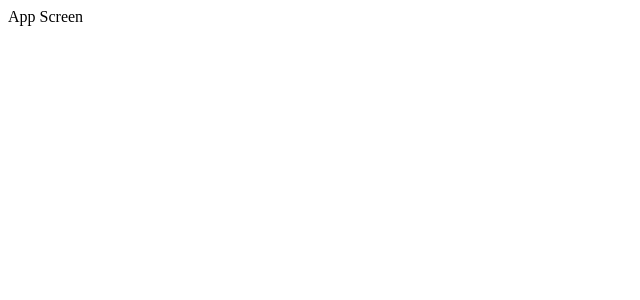
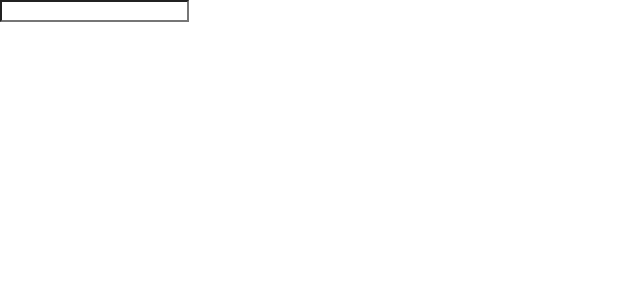
Before and after one commit to kb2shy/Udemy-SGrider-ModernReact-Pics, a React (Create React App) app: page / in a window 1280 px wide. Shown: the top 300 px of the page, without its empty margins (0-640 px from the left). Built offline with nearby package versions, Linux system fonts and the light colour scheme.

Commit message:
added search bar component

```diff
--- a/public/index.html
+++ b/public/index.html
@@ -10,6 +10,7 @@
       content="Web site created using create-react-app"
     />
     <link rel="apple-touch-icon" href="%PUBLIC_URL%/logo192.png" />
+    <link rel="stylesheet" href="https://cdnjs.cloudflare.com/ajax/libs/semantic-ui/2.4.1/semantic.min.css" />
     <!--
       manifest.json provides metadata used when your web app is installed on a
       user's mobile device or desktop. See https://developers.google.com/web/fundamentals/web-app-manifest/
--- a/src/components/App.js
+++ b/src/components/App.js
@@ -1,8 +1,12 @@
 import React from 'react';
+
+import SearchBar from './SearchBar';
 
 const App = () => {
     return (
-        <div>App Screen</div>
+        <div className="">
+            <SearchBar />
+        </div>
     )
 }
 
--- /dev/null
+++ b/src/components/SearchBar.js
@@ -0,0 +1,16 @@
+import React, { Component } from 'react';
+
+class SearchBar extends Component {
+
+    render() {
+        return (
+            <div>
+                <form>
+                    <input type="text"></input>
+                </form>
+            </div>
+        )
+    }
+}
+
+export default SearchBar;
```
